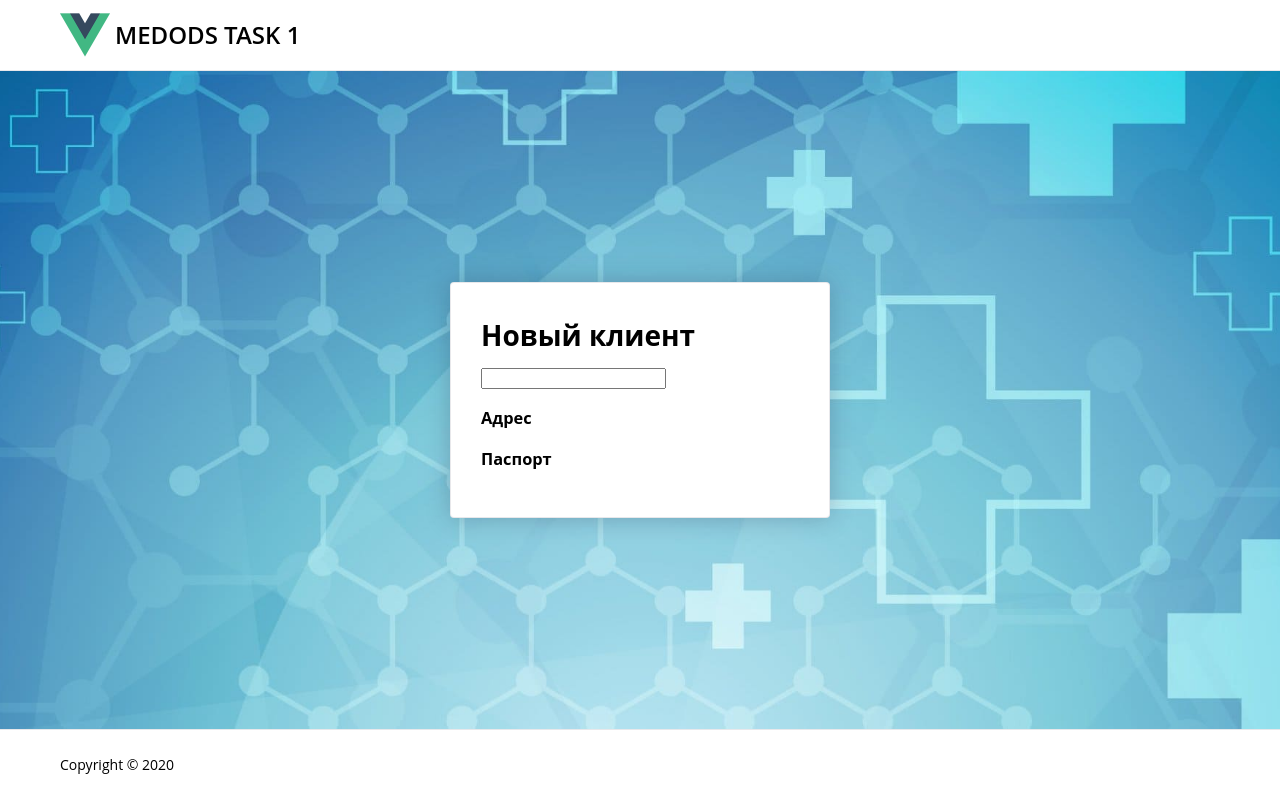
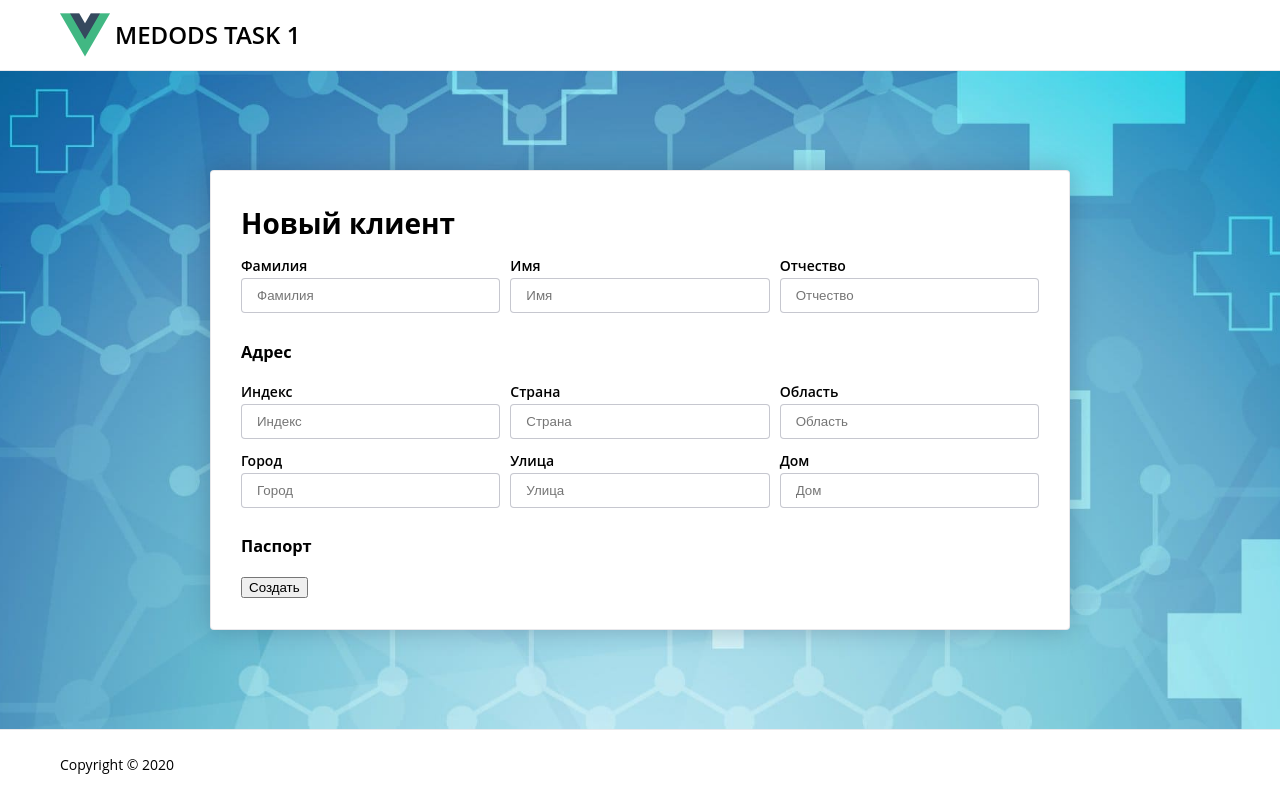
Before and after one commit to Kapatych/Medods-task-1, a Vue app: page / in a window 1280 px wide. Built offline with nearby package versions, Linux system fonts and the light colour scheme.

Commit message:
Added base input component

```diff
--- /dev/null
+++ b/src/components/BaseInput.vue
@@ -0,0 +1,64 @@
+<template>
+  <div class="field">
+    <label v-if="label">
+      {{ label }}
+      <input
+        v-bind="$attrs"
+        :value="value"
+        @input="updateValue"
+        v-on="listeners"
+      />
+    </label>
+  </div>
+</template>
+
+<script>
+export default {
+  inheritAttrs: false,
+  props: {
+    label: {
+      type: String,
+      default: ""
+    },
+    value: [String, Number]
+  },
+  methods: {
+    updateValue(event) {
+      this.$emit("input", event.target.value);
+    }
+  },
+  computed: {
+    listeners() {
+      return {
+        ...this.$listeners,
+        input: this.updateValue
+      };
+    }
+  }
+};
+</script>
+
+<style lang="scss" scoped>
+.field {
+  width: 100%;
+  &:not(:first-child) {
+    margin-left: 10px;
+  }
+}
+label {
+  font-weight: 600;
+}
+input {
+  margin-bottom: 10px;
+  padding: 9px 15px;
+  width: 100%;
+  border: 1px solid rgba(31, 32, 65, 0.25);
+  border-radius: 4px;
+
+  &:focus,
+  &:hover {
+    outline: none;
+    border: 1px solid rgba(31, 32, 65, 0.5);
+  }
+}
+</style>
--- a/src/main.js
+++ b/src/main.js
@@ -1,7 +1,11 @@
 import Vue from "vue";
 import App from "./App.vue";
+import Vuelidate from "vuelidate";
+import BaseInput from "@/components/BaseInput";
 
 Vue.config.productionTip = false;
+Vue.use(Vuelidate);
+Vue.component("BaseInput", BaseInput);
 
 new Vue({
   render: h => h(App)
--- a/src/views/CreateClient.vue
+++ b/src/views/CreateClient.vue
@@ -4,16 +4,103 @@
       <div class="create-client__wrapper">
         <h1 class="create-client__title">Новый клиент</h1>
         <form @click.prevent="submitHandler">
-          <input type="text" name="name" autocomplete="off" />
+          <div class="fields-row">
+            <BaseInput
+              label="Фамилия"
+              v-model="client.surname"
+              type="text"
+              name="surname"
+              placeholder="Фамилия"
+            />
+            <BaseInput
+              label="Имя"
+              v-model="client.name"
+              type="text"
+              name="name"
+              placeholder="Имя"
+            />
+            <BaseInput
+              label="Отчество"
+              v-model="client.middleName"
+              type="text"
+              name="middle name"
+              placeholder="Отчество"
+            />
+          </div>
+
           <h3>Адрес</h3>
+          <div class="fields-row">
+            <BaseInput
+              label="Индекс"
+              v-model="client.index"
+              type="text"
+              name="index"
+              placeholder="Индекс"
+            />
+            <BaseInput
+              label="Страна"
+              v-model="client.country"
+              type="text"
+              name="country"
+              placeholder="Страна"
+            />
+            <BaseInput
+              label="Область"
+              v-model="client.region"
+              type="text"
+              name="region"
+              placeholder="Область"
+            />
+          </div>
+          <div class="fields-row">
+            <BaseInput
+              label="Город"
+              v-model="client.city"
+              type="text"
+              name="city"
+              placeholder="Город"
+            />
+            <BaseInput
+              label="Улица"
+              v-model="client.street"
+              type="text"
+              name="street"
+              placeholder="Улица"
+            />
+            <BaseInput
+              label="Дом "
+              v-model="client.house"
+              type="text"
+              name="house"
+              placeholder="Дом"
+            />
+          </div>
+
           <h3>Паспорт</h3>
+          <button type="submit">Создать</button>
         </form>
       </div>
     </div>
   </div>
 </template>
 
-<script></script>
+<script>
+// import { required } from "vuelidate/lib/validators";
+export default {
+  data: () => ({
+    client: {
+      surname: "",
+      name: "",
+      middleName: ""
+    }
+  }),
+  methods: {
+    submitHandler() {
+      console.log(this.title);
+    }
+  }
+};
+</script>
 
 <style lang="scss">
 .create-client {
@@ -23,7 +110,7 @@
 }
 .create-client__container {
   width: 100%;
-  max-width: 420px;
+  max-width: 900px;
   margin: 0 auto;
   padding: 20px;
   display: flex;
@@ -39,4 +126,10 @@
 .create-client__title {
   margin-top: 0;
 }
+
+.fields-row {
+  display: flex;
+  justify-content: space-between;
+  align-items: center;
+}
 </style>
```
